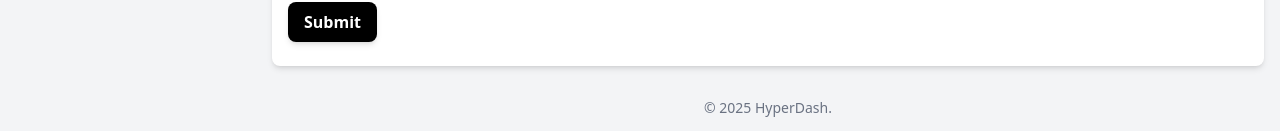
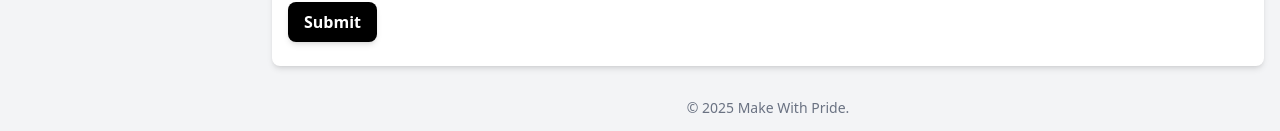
Before and after one commit to Rafhi-dev/HyperDash, a React (Vite) app: page / in a window 1280 px wide. Shown: the part 942-1073 px from the top of the page. Built offline with nearby package versions, Linux system fonts and the light colour scheme.

Commit message:
chore: update project name to lowercase and modify footer text

```diff
--- a/package.json
+++ b/package.json
@@ -1,5 +1,5 @@
 {
-  "name": "Moonlight",
+  "name": "moonlight",
   "private": true,
   "version": "0.9.0-alpha.1",
   "type": "module",
--- a/src/content/Ujicoba.jsx
+++ b/src/content/Ujicoba.jsx
@@ -124,7 +124,7 @@ const Ujicoba = () => {
         </div>
       </div>
       <footer className="text-center text-sm text-gray-500 py-4">
-        &copy; {new Date().getFullYear()} HyperDash.
+        &copy; {new Date().getFullYear()} Make With Pride.
       </footer>
     </div>
   );
```
Also changed, not shown: 1 other file (tests, documents, lock files or other folders).
